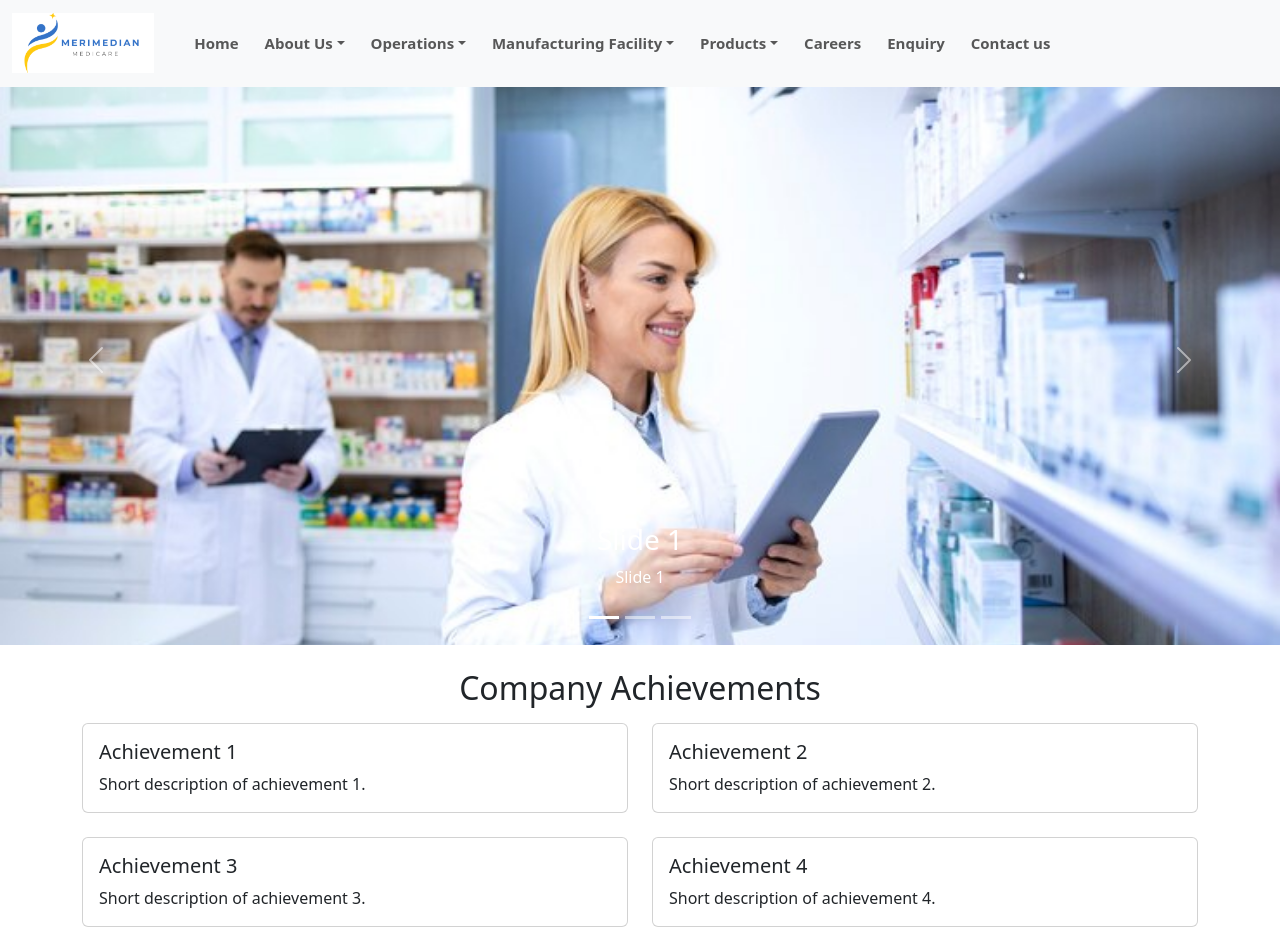
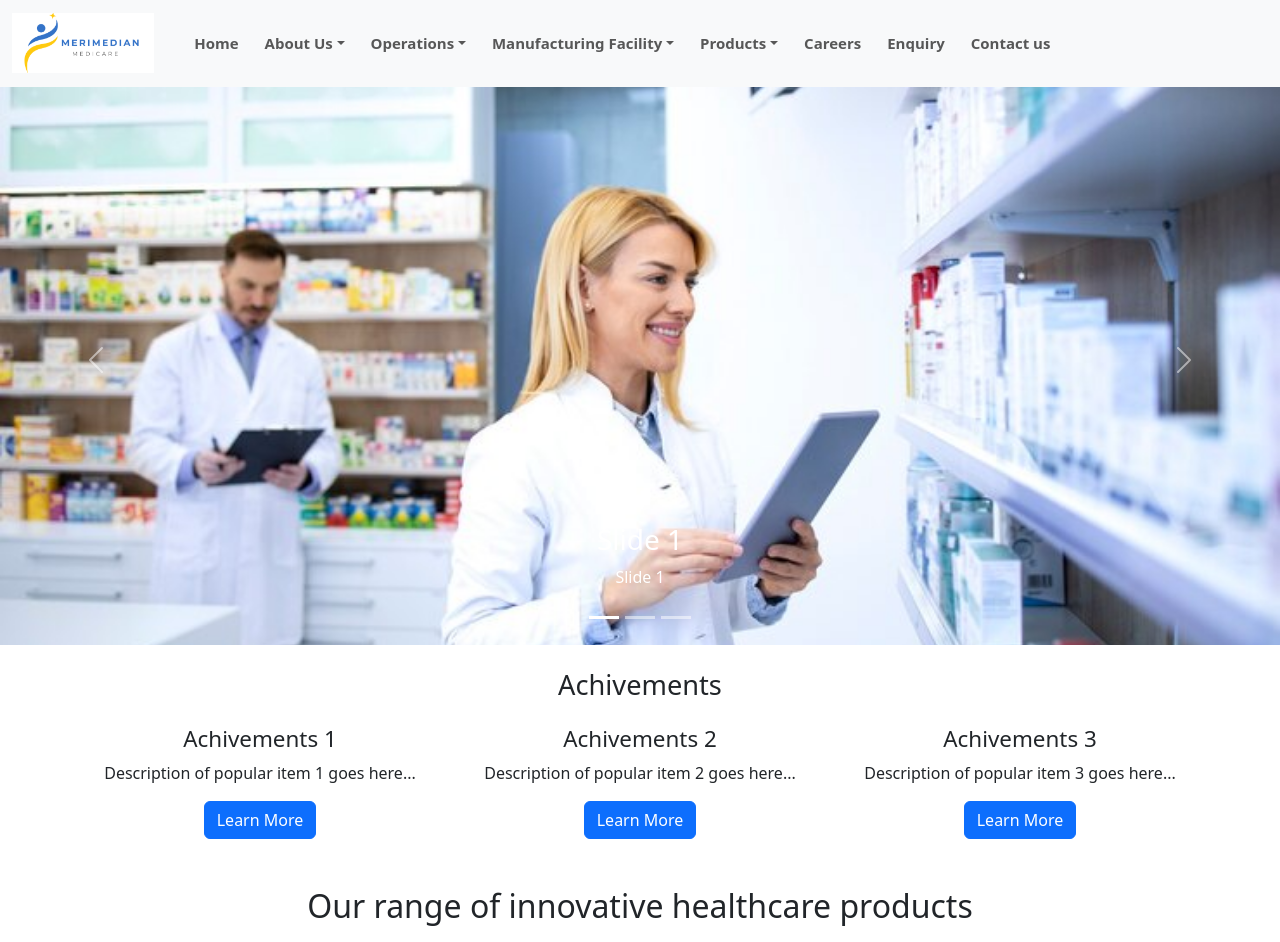
Before and after one commit to AtharvMirajkar/test-merimedian, a React (Vite) app: page / in a window 1280 px wide. Shown: the top 942 px of the page. Built offline with nearby package versions, Linux system fonts and the light colour scheme.

Commit message:
small changes

```diff
--- a/src/components/Achievements.jsx
+++ b/src/components/Achievements.jsx
@@ -1,54 +1,40 @@
 import React from "react";
-// import "../Styles/Achievements.css"; // Import your CSS file for custom styling if needed
 
 const Achievements = () => {
   return (
-    <div className="container">
-      <h2 className="mt-4 mb-3 text-center">Company Achievements</h2>
-      <div className="row row-cols-1 row-cols-md-2 g-4">
-        {/* Achievement 1 */}
-        <div className="col">
-          <div className="card h-100">
-            <div className="card-body">
-              <h5 className="card-title">Achievement 1</h5>
-              <p className="card-text">Short description of achievement 1.</p>
-            </div>
+    <div className="container text-center mt-4">
+      <h2 style={{ fontSize: "1.7rem" }}>Achivements</h2>
+      <div className="row mt-4">
+        {/* Popular Item 1 */}
+        <div className="col-md-4">
+          <div className="Achivements">
+            <h3 style={{ fontSize: "1.4rem" }}>Achivements 1</h3>
+            <p>Description of popular item 1 goes here...</p>
+            <a href="#" className="btn btn-primary">
+              Learn More
+            </a>
           </div>
         </div>
-        {/* Achievement 2 */}
-        <div className="col">
-          <div className="card h-100">
-            <div className="card-body">
-              <h5 className="card-title">Achievement 2</h5>
-              <p className="card-text">Short description of achievement 2.</p>
-            </div>
+
+        {/* Popular Item 2 */}
+        <div className="col-md-4">
+          <div className="popular-item">
+            <h3 style={{ fontSize: "1.4rem" }}>Achivements 2</h3>
+            <p>Description of popular item 2 goes here...</p>
+            <a href="#" className="btn btn-primary">
+              Learn More
+            </a>
           </div>
         </div>
-        {/* Achievement 3 */}
-        <div className="col">
-          <div className="card h-100">
-            <div className="card-body">
-              <h5 className="card-title">Achievement 3</h5>
-              <p className="card-text">Short description of achievement 3.</p>
-            </div>
-          </div>
-        </div>
-        {/* Achievement 4 */}
-        <div className="col">
-          <div className="card h-100">
-            <div className="card-body">
-              <h5 className="card-title">Achievement 4</h5>
-              <p className="card-text">Short description of achievement 4.</p>
-            </div>
-          </div>
-        </div>
-        {/* Achievement 5 */}
-        <div className="col">
-          <div className="card h-100">
-            <div className="card-body">
-              <h5 className="card-title">Achievement 5</h5>
-              <p className="card-text">Short description of achievement 5.</p>
-            </div>
+
+        {/* Popular Item 3 */}
+        <div className="col-md-4">
+          <div className="popular-item">
+            <h3 style={{ fontSize: "1.4rem" }}>Achivements 3</h3>
+            <p>Description of popular item 3 goes here...</p>
+            <a href="#" className="btn btn-primary">
+              Learn More
+            </a>
           </div>
         </div>
       </div>
--- a/src/components/Footer.jsx
+++ b/src/components/Footer.jsx
@@ -55,7 +55,6 @@ const Footer = () => {
             <div className="col-md-3 col-lg-4 col-xl-3 mx-auto mb-4">
               {/* Content */}
               <h6 className="text-uppercase fw-bold mb-4">
-                <FontAwesomeIcon icon={faGem} className="me-3" />
                 Merimedian Medicare
               </h6>
               <p>
--- a/src/components/Header.jsx
+++ b/src/components/Header.jsx
@@ -53,8 +53,10 @@ function Header(args) {
         expand={"md"}
         {...args}
       >
-        <NavbarBrand href="/">
-          <img src={logo} alt="Logo" className="img-fluid navbar-logo" />
+        <NavbarBrand>
+          <Link to="/" onClick={handleNavigation}>
+            <img src={logo} alt="Logo" className="img-fluid navbar-logo" />
+          </Link>
         </NavbarBrand>
         <NavbarToggler onClick={toggle} />
         <Collapse isOpen={isOpen} navbar>
```
